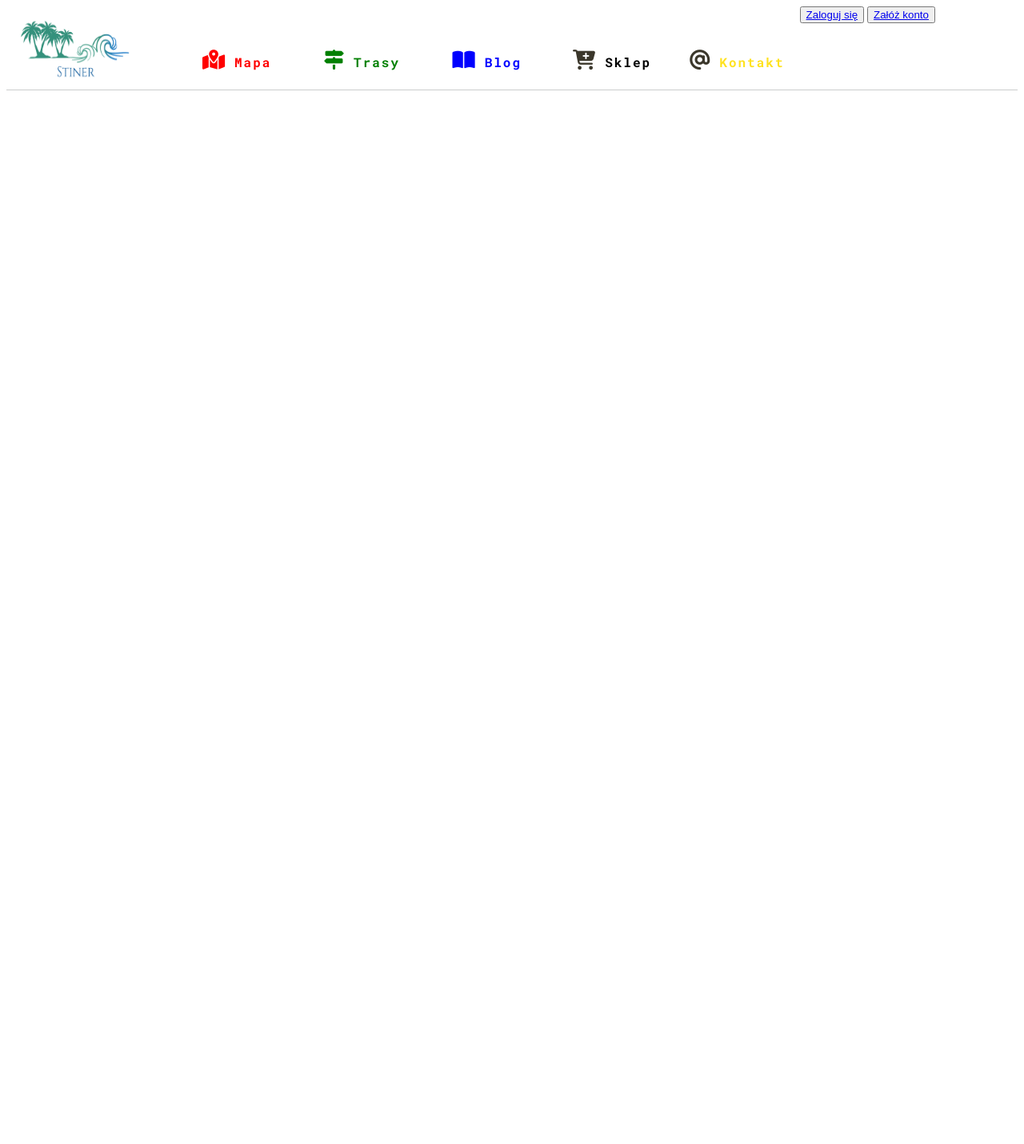
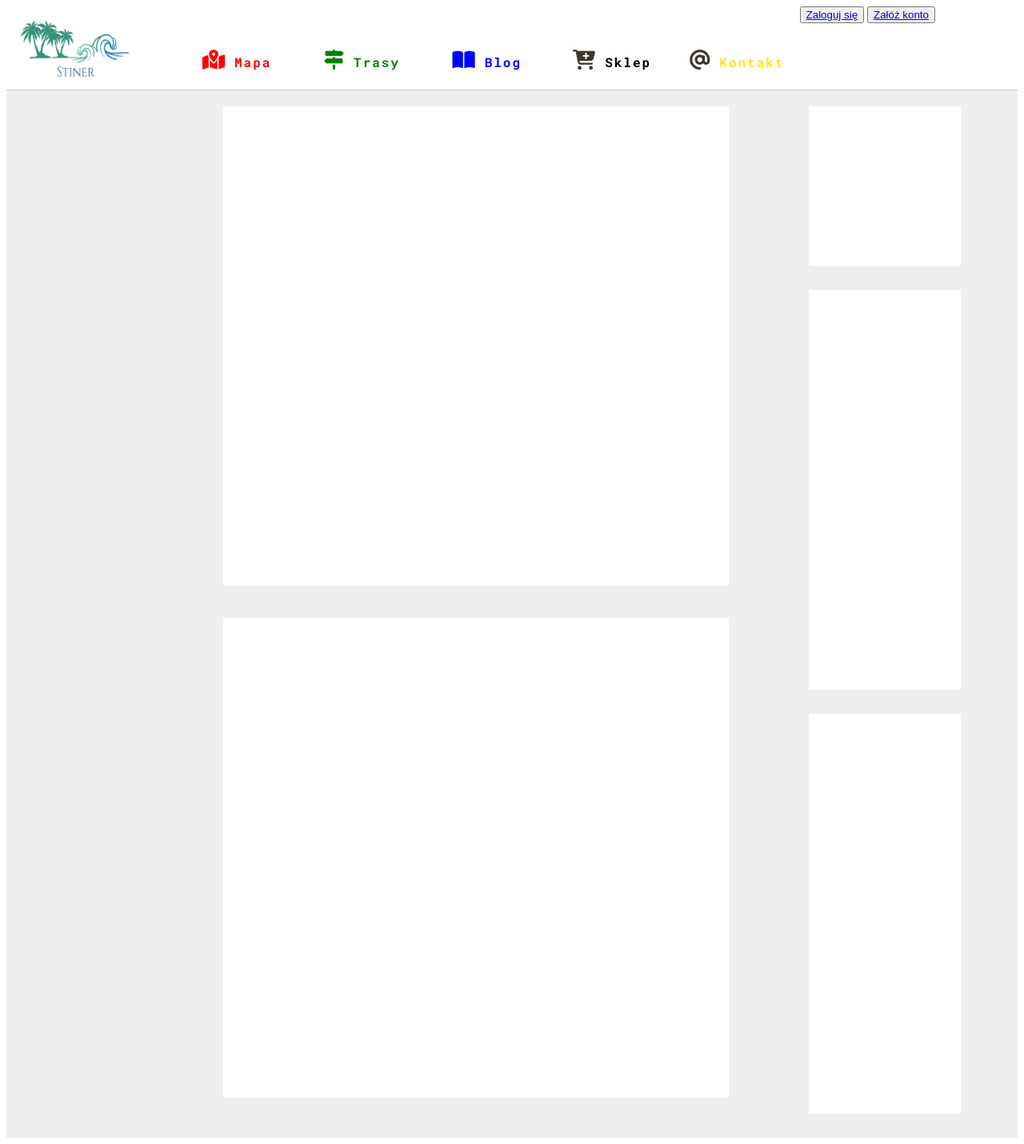
Before and after one commit to SebastianJadczak/stiner_django, a Django app: page /account/my_account in a window 1280 px wide. Shown: the whole page at 80% size. Before the commit the page ends 113 px from the top, so only its background shows below. Run offline with Django 3.2, Linux system fonts and the light colour scheme; parts of the project's set-up code (start-up, migrations or seed data) failed here and were passed over; some libraries are stand-ins or nearby versions.

Commit message:
zbudowanie układu widoku do zakładki użytkownika

```diff
--- a/account/templates/account/user_account.html
+++ b/account/templates/account/user_account.html
@@ -3,7 +3,14 @@
 {% block content %}
 
     <div class="account">
-        <div class="column-left"></div>
-        <div class="column-right"></div>
+        <div class="column-left">
+            <div class="basic_info"></div>
+            <div class="info"></div>
+        </div>
+        <div class="column-right">
+            <div class="first-statistic"></div>
+            <div class="second-statistic"></div>
+            <div class="third-statistic"></div>
+        </div>
     </div>
 {% endblock %}
--- a/blog/templates/base.html
+++ b/blog/templates/base.html
@@ -9,6 +9,7 @@
     <title>{% block title %} {% endblock %}</title>
      <link href="https://fonts.googleapis.com/css2?family=Roboto+Mono:wght@400;700&display=swap" rel="stylesheet">
     <link rel="stylesheet" href="{% static 'css/style.css' %}">
+    <link rel="stylesheet" href="{% static 'css/user_account.css' %}">
 </head>
 <body>
 <div id="top">
--- a/map/static/css/style.css
+++ b/map/static/css/style.css
@@ -545,7 +545,7 @@ div.about_us p{
     padding:20px 50px;
     letter-spacing: 2px;
     color: #6c6c6c;
-}d
+}
 
 /* Kategorie produktów na stronie głównej */
 
--- /dev/null
+++ b/map/static/css/user_account.css
@@ -0,0 +1,53 @@
+div.account {
+    background-color: #eeeeee;
+    width:100%;
+    display: flex;
+    justify-content: center;
+}
+
+/* Kolumna lewa */
+
+div.account div.column-left{
+    width:50%;
+    height:90%;
+    margin: 20px 100px 50px 200px;
+}
+div.account div.column-left div.basic_info {
+    width: 100%;
+    min-height: 600px;
+    background-color: #fff;
+}
+
+div.account div.column-left div.info {
+    width: 100%;
+    min-height: 600px;
+    margin-top: 40px;
+    background-color: #fff;
+}
+
+/* Kolumna prawa */
+
+div.account div.column-right{
+    width:15%;
+    height:90%;
+    margin-top: 20px;
+}
+
+div.account div.column-right div.first-statistic{
+    width:100%;
+    min-height: 200px;
+    background-color: #fff;
+}
+
+div.account div.column-right div.second-statistic{
+    margin-top: 30px;
+    width:100%;
+    min-height: 500px;
+    background-color: #fff;
+
+}div.account div.column-right div.third-statistic{
+    margin-top: 30px;
+    width:100%;
+    min-height: 500px;
+    background-color: #fff;
+}
```
Also changed, not shown: db.sqlite3.
